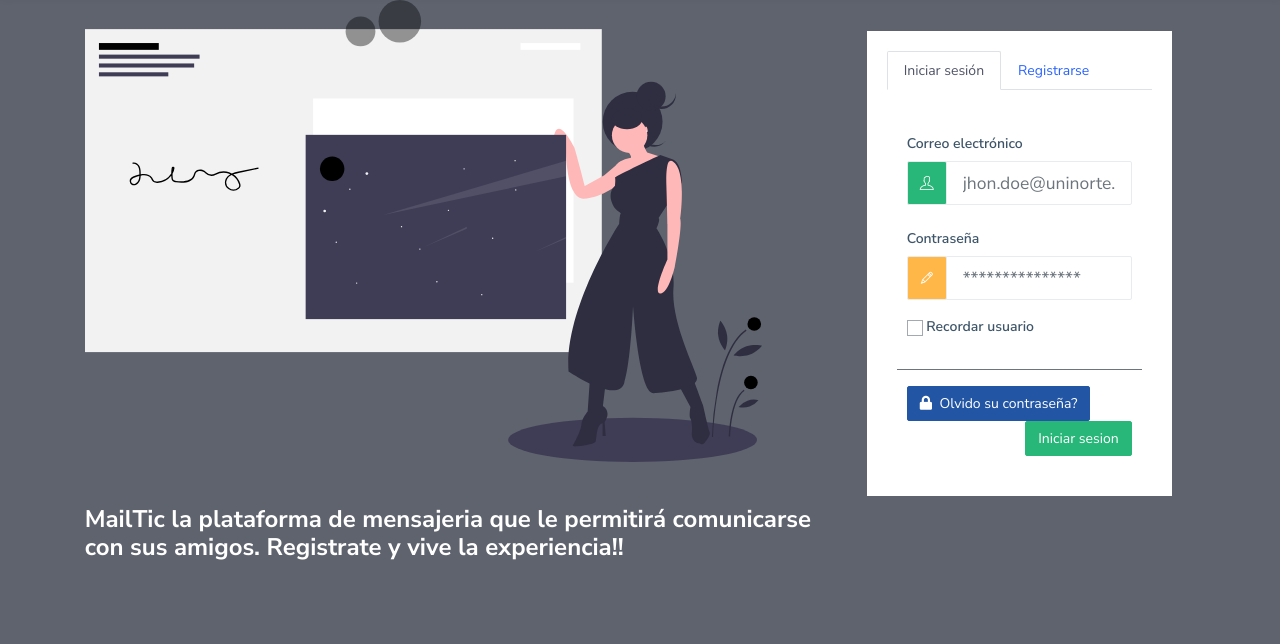
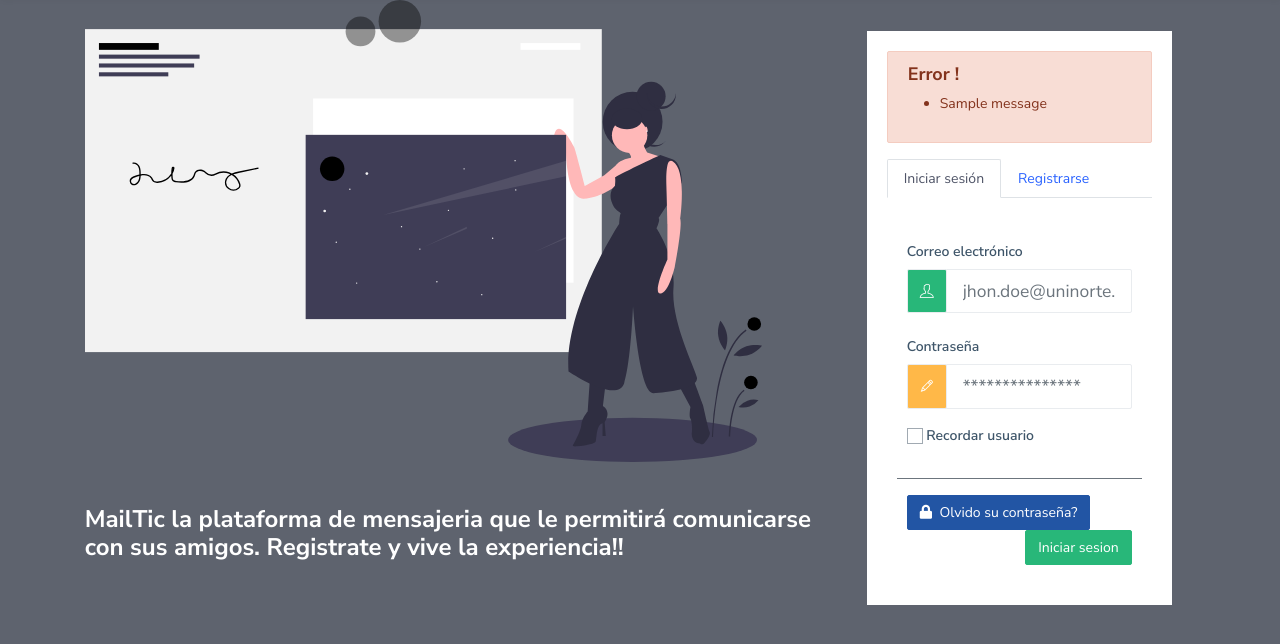
Before and after one commit to dafp18/MailTic_MisionTic, a Flask app: page / in a window 1280 px wide. Shown: the part 64-708 px from the top of the page. Run offline with Flask 2, Linux system fonts and the light colour scheme; one stand-in notice (Sample message) is shown; some libraries are stand-ins or nearby versions.

Commit message:
Se agregan valiadaciones para los formularios de registro e inicio de sesion

```diff
--- a/forms.py
+++ b/forms.py
@@ -1,9 +1,9 @@
 from flask_wtf import FlaskForm
-from wtforms import Form, StringField, PasswordField, BooleanField, SubmitField
+from wtforms import Form, StringField, PasswordField, BooleanField, SubmitField, EmailField
 from wtforms.validators import DataRequired
 
 class LoginForm (FlaskForm):
-    email = StringField('Correo electrónico', validators=[DataRequired(message = 'Debe ingresar un correo electrónico válido')])
+    email = EmailField('Correo electrónico', validators=[DataRequired(message = 'Debe ingresar un correo electrónico válido')])
     password =PasswordField('Contraseña', validators=[DataRequired('Password incorrecto')])
     remember = BooleanField('Recordar usuario')
     submit = SubmitField('Iniciar sesion')
@@ -11,7 +11,7 @@
 
 class RegisterForm (FlaskForm):
     name = StringField('Nombres', validators=[DataRequired(message = 'Debe ingresar un nombre válido')])
-    email = StringField('Correo electrónico', validators=[DataRequired(message = 'Debe ingresar un correo electrónico válido')])
+    email = EmailField('Correo electrónico', validators=[DataRequired(message = 'Debe ingresar un correo electrónico válido')])
     password =PasswordField('Contraseña')
     confirmPassword = PasswordField('Confirmar contraseña')
     submit = SubmitField('Registrarse')
--- a/main.py
+++ b/main.py
@@ -2,21 +2,56 @@
 import os
 SECRET_KEY = os.urandom(32)
 import forms
+import utils
 
 app = Flask(__name__)
 app.config['SECRET_KEY'] = SECRET_KEY
 
 @app.route('/', methods=['GET','POST'])
 def index():
+    colorAlert = "alert-danger"
+    title='Inicio'
+    route = '/ Inicio'
     formLogin = forms.LoginForm()
     formRegister = forms.RegisterForm()
-    if(formLogin.validate_on_submit()):
-        flash('usuario {}, password {}, recordar {}'.format( formLogin.email.data, formLogin.password.data, formLogin.remember.data ))
-    if(formRegister.validate_on_submit()):
-        print(formRegister.name.data, formRegister.email.data, formRegister.password.data, formRegister.confirmPassword.data)
-    title='Inicio'
-    route = '/ Inicio'
-    return render_template('inicio.html', title=title, route=route, formLogin=formLogin,formRegister=formRegister )
+    if(formLogin.validate_on_submit() and request.method == 'POST'):
+        email = formLogin.email.data
+        password = formLogin.password.data
+        remember = formLogin.remember.data
+        flash('usuario {}, password {}, recordar {}'.format( email, password, remember ))
+        pass
+    if(formRegister.validate_on_submit() and request.method == 'POST'):
+        try:
+            name = formRegister.name.data
+            email = formRegister.email.data
+            password = formRegister.password.data
+            confirmPassword = formRegister.confirmPassword.data
+            error = None
+
+            if not utils.isUsernameValid(name):
+                error = "el usuario debe ser alfanumerico o incluir solo '.',  '_', '-' "
+                flash(error)
+
+
+            if not utils.isEmailValid(email):
+                error = 'Debe ingresar un correo electrónico válido'
+                flash(error)
+
+            if not utils.isPasswordValid(password):
+                error = 'La contraseña debe contener al menos 8 caracteres una letra mayúscula, un número y un símbolo'
+                flash(error)
+            else:
+                if(password != confirmPassword):
+                    error = 'Las contraseñas no coinciden'
+                    flash(error)
+            if not error:
+                colorAlert = "alert-success"
+                flash('Cuenta creada correctamente revisa tu correo para activarla.')
+                return render_template('inicio.html', title=title, route=route, formLogin=formLogin,formRegister=formRegister,colorAlert=colorAlert )
+        except:
+            return render_template('inicio.html', title=title, route=route, formLogin=formLogin,formRegister=formRegister,colorAlert=colorAlert )
+    return render_template('inicio.html', title=title, route=route, formLogin=formLogin,formRegister=formRegister,colorAlert=colorAlert )
+
 
 @app.route('/welcome')
 def welcome():
--- a/templates/inicio.html
+++ b/templates/inicio.html
@@ -50,6 +50,22 @@
             <div class="col-md-3">
                 <div class="card" style="margin-top: 10%;">
                     <div class="card-body">
+                        {% with messages = get_flashed_messages() %}
+                            {% if messages %}
+                            <div class="alert {{ colorAlert }}" role="alert">
+                                {% if colorAlert == 'alert-danger' %}
+                                    <h4 class="alert-heading">Error !</h4>
+                                {% else  %}
+                                    <h4 class="alert-heading">Exito !</h4>
+                                {% endif %}
+                                <ul class=flashes>
+                                    {% for message in messages %}
+                                    <li> {{ message }} </li>
+                                    {% endfor %}
+                                </ul>
+                            </div>
+                            {% endif %}
+                        {% endwith %}
                         <ul class="nav nav-tabs" role="tablist">
                             <li class="nav-item">
                                 <a class="nav-link active" data-bs-toggle="tab" href="#SignIn" role="tab">
@@ -67,7 +83,7 @@
                         <div class="tab-content tabcontent-border">
                             <div class="tab-pane active" id="SignIn" role="tabpanel">
                                 <div class="p-20">
-                                    <form class="form-horizontal mt-3" id="loginform" action="" method="post" novalidate>
+                                    <form class="form-horizontal mt-3" id="loginform" action="" method="post">
                                         {{ formLogin.hidden_tag() }}
                                         <div class="row pb-4">
                                             <div class="col-12">
@@ -105,7 +121,7 @@
 
                             <div class="tab-pane p-20" id="SignUp" role="tabpanel">
                                 <div class="p-20">
-                                    <form class="form-horizontal mt-3">
+                                    <form class="form-horizontal mt-3" id="registerform" method="POST" novalidate>
                                         {{ formRegister.hidden_tag() }}
                                         <div class="row pb-4">
                                             <div class="col-12">
--- a/templates/layouts/macroSuccessMsg.html
+++ b/templates/layouts/macroSuccessMsg.html
@@ -1,7 +1,7 @@
 {% macro success_message(message) %}
 
     <div class="alert alert-success" role="alert">
-        <h4 class="alert-heading">Exito!</h4>
+        <h4 class="alert-heading">Exito !</h4>
         <p>{{ message }}</p>
         <hr>
     </div>
--- /dev/null
+++ b/utils.py
@@ -0,0 +1,29 @@
+import re
+from validate_email import validate_email
+
+pass_regex = "^(?=.*[a-z])(?=.*[A-Z])(?=.*\d)(?=.*[@$!%*?&.])[A-Za-z\d@$!%*?&.]{8,}$"
+user_regex = "^[a-zA-Z0-9_.-]+$"
+
+F_ACTIVE = 'ACTIVE'
+F_INACTIVE = 'INACTIVE'
+EMAIL_APP = 'EMAIL_APP'
+REQ_ACTIVATE = 'REQ_ACTIVATE'
+REQ_FORGOT = 'REQ_FORGOT'
+U_UNCONFIRMED = 'UNCONFIRMED'
+U_CONFIRMED = 'CONFIRMED'
+
+def isEmailValid(email):
+    is_valid = validate_email(email)
+    return is_valid
+
+def isUsernameValid(user):
+    if re.search(user_regex,user):
+        return True
+    else:
+        return False
+
+def isPasswordValid(password):
+    if re.search(pass_regex, password):
+        return True
+    else:
+        return False
```
